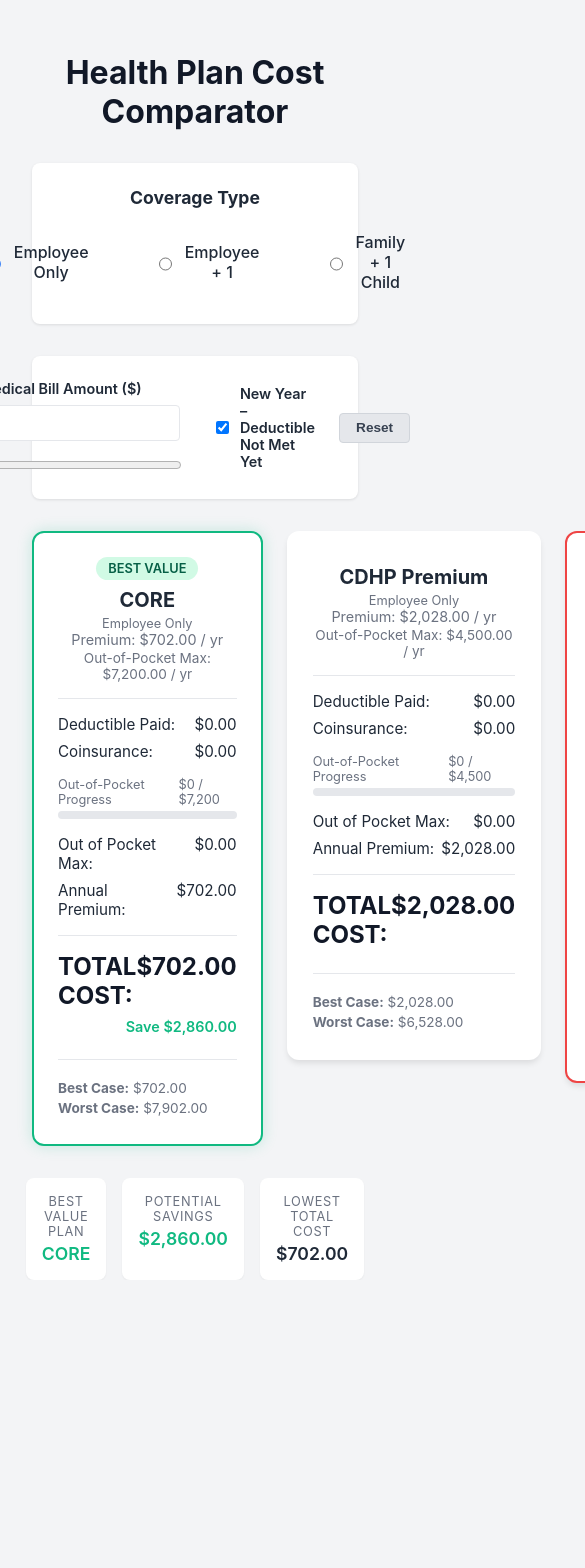
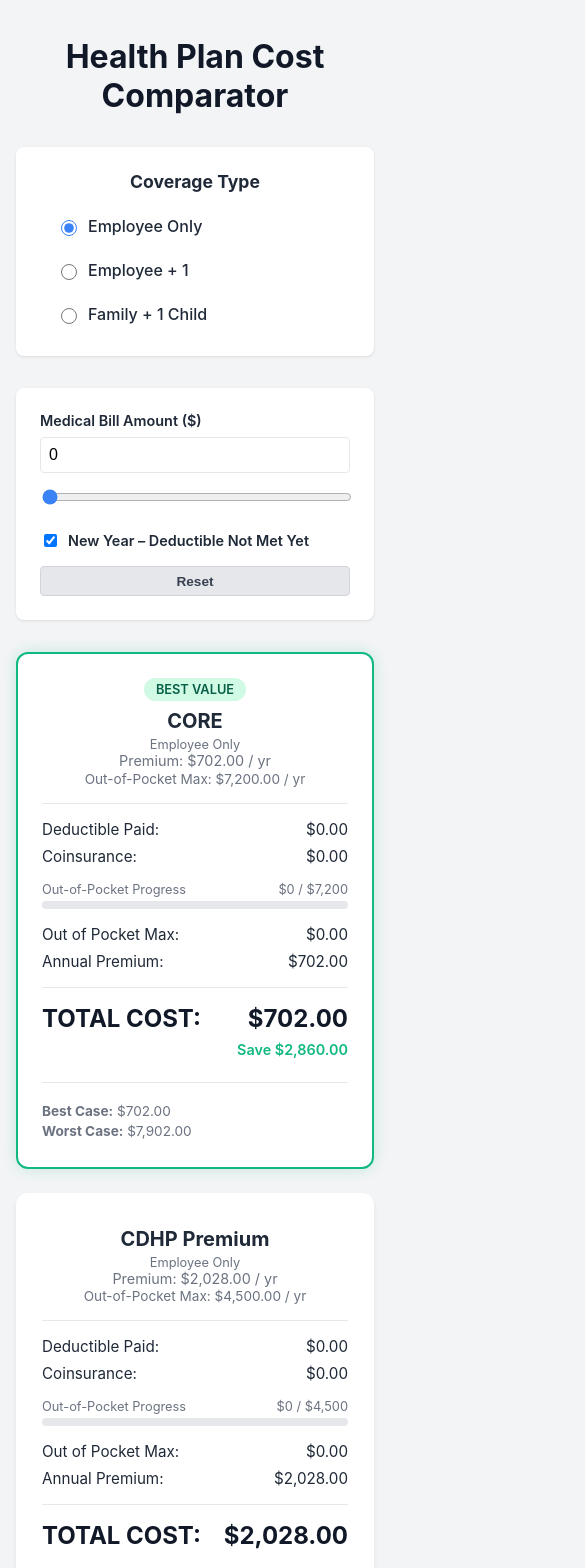
Before and after one commit to Seema0504/Medical-calculator, a React (Vite) app in the folder src/renderer/: page / in a window 390 px wide. Shown: the top 1568 px of the page, 585 px wide, since content can reach past the window. Before the commit the page ends 1280 px from the top, so only its background shows below. Built offline with nearby package versions, Linux system fonts and the light colour scheme.

Commit message:
Make application mobile responsive

```diff
--- a/src/renderer/src/styles.css
+++ b/src/renderer/src/styles.css
@@ -282,3 +282,44 @@ input[type=range] {
   background-color: #fee2e2;
   border: 1px solid #ef4444;
 }
+
+@media (max-width: 768px) {
+  #root {
+    padding: 1rem;
+    height: auto;
+  }
+
+  .controls {
+    flex-direction: column;
+    align-items: stretch;
+    gap: 1.5rem;
+  }
+
+  .input-group {
+    width: 100%;
+  }
+
+  .input-group input[type="number"] {
+    width: 100%;
+  }
+
+  /* Fix for the new row layout in BillInput */
+  .input-group[style*="flex-direction: row"] {
+    flex-direction: column !important;
+    align-items: stretch !important;
+    gap: 1rem !important;
+  }
+
+  .results-grid {
+    grid-template-columns: 1fr;
+  }
+
+  .comparison-box {
+    flex-direction: column;
+  }
+
+  .radio-group {
+    flex-direction: column;
+    gap: 0.5rem;
+  }
+}
```
